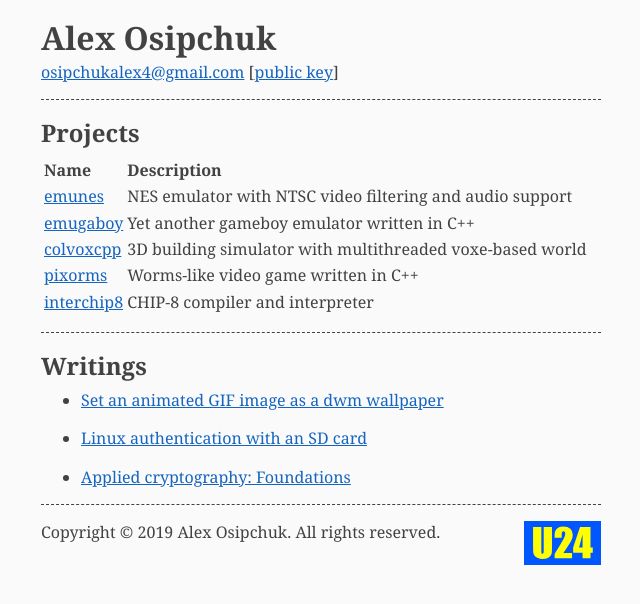
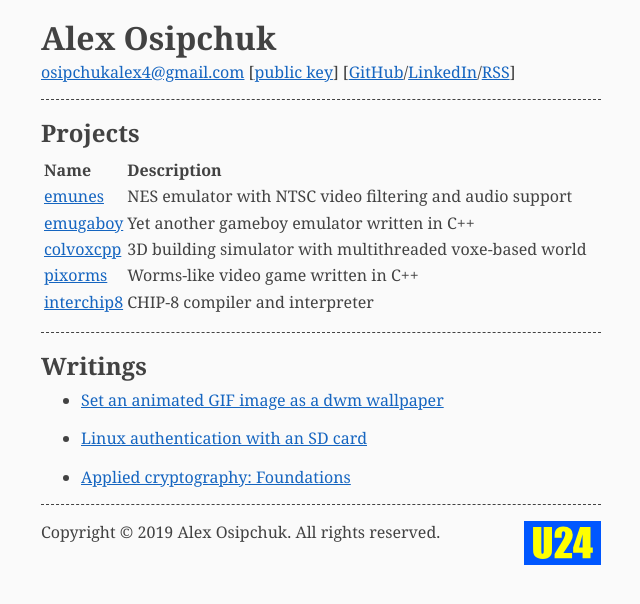
Before and after one commit to donqustix/donqustix.github.io, a Jekyll site: the page built from index.md, in a window 1280 px wide. Shown: the top 604 px of the page, without its empty margins (319-959 px from the left). Built offline with Jekyll 4.4.1, drawn with Linux system fonts in a browser that asks for light colours.

Commit message:
Update header.md

```diff
--- a/_includes/header.md
+++ b/_includes/header.md
@@ -2,3 +2,4 @@
 {: .title}
 <{{ site.email}}>
 [[public key]({{ "/assets/public-key.txt" | relative_url }})]
+[[GitHub]({{ site.github_url }})/[LinkedIn]({{ site.linkedin_url }})/[RSS]({{ '/feed.xml' | relative_url }})]
```
